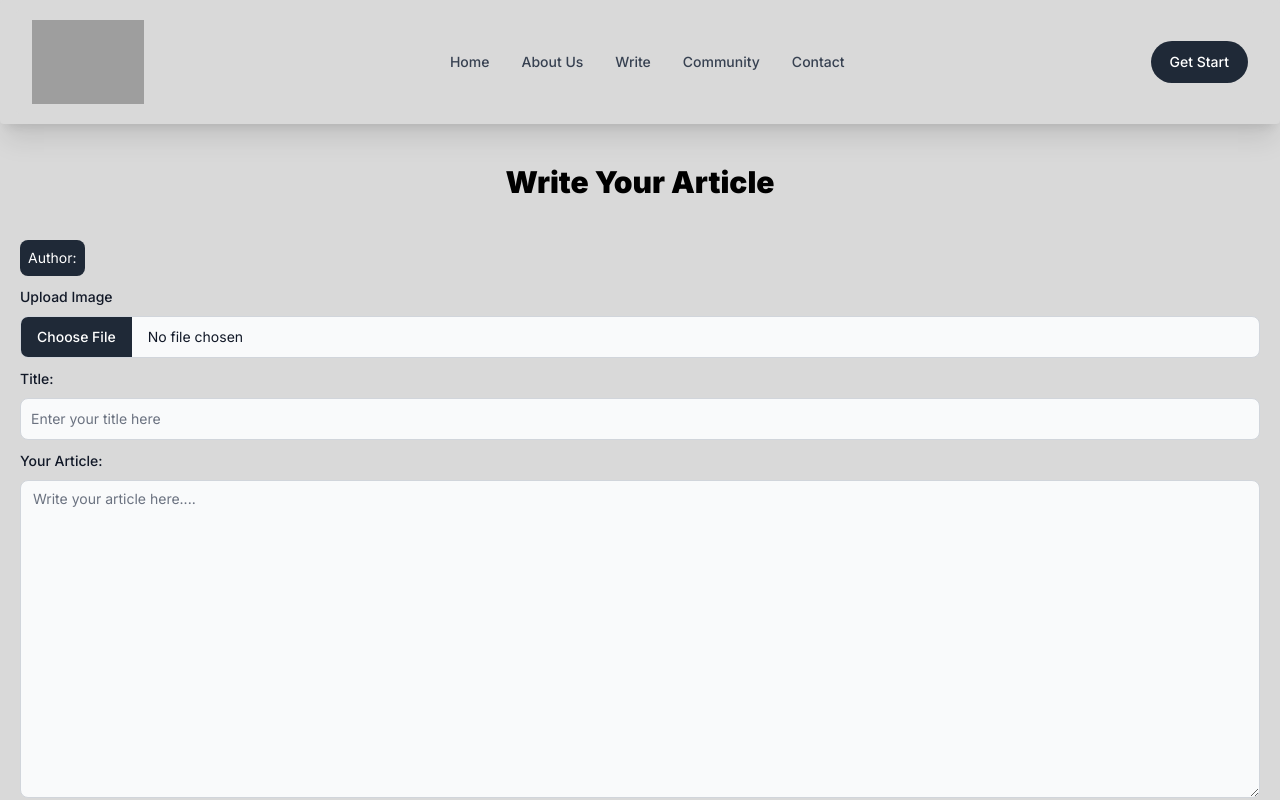
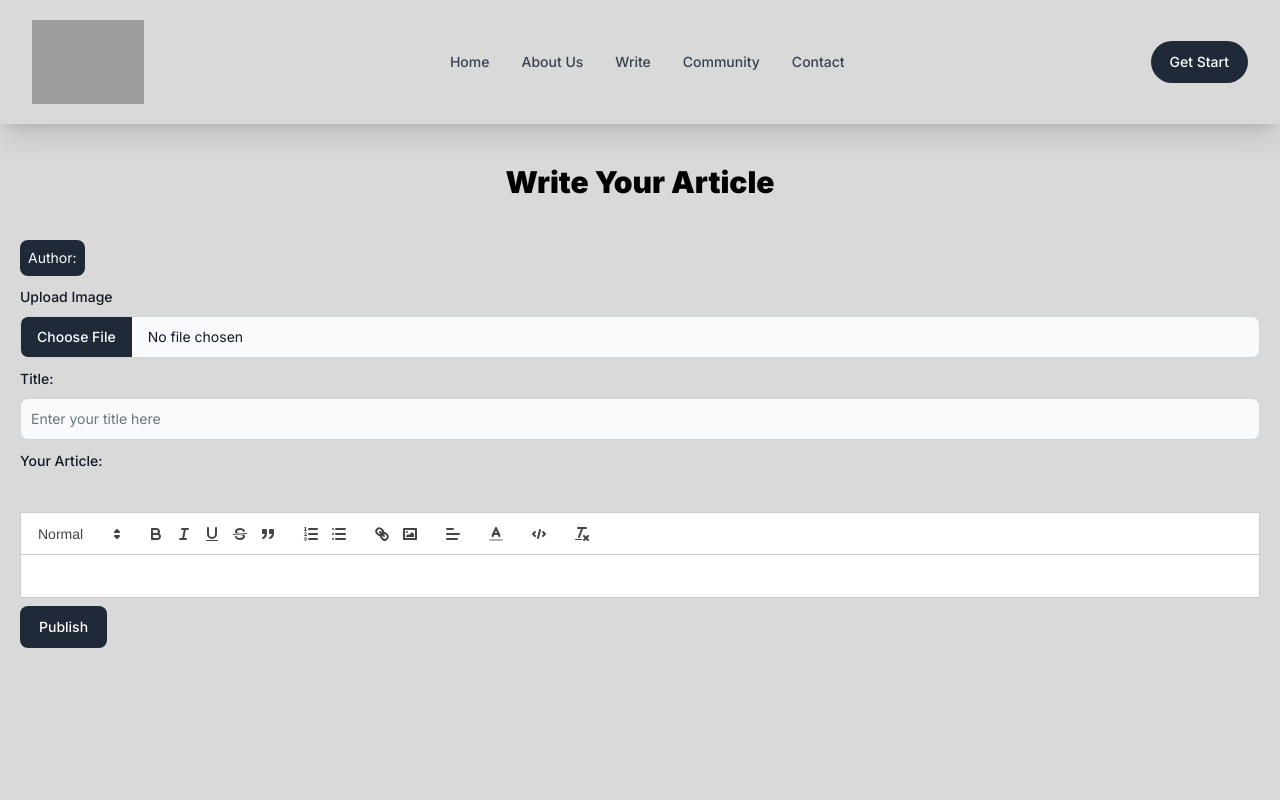
Before and after one commit to Alamin-22/Article-publishing-website-Client, a Next.js app: page /write in a window 1280 px wide. Shown: the top 800 px of the page. Built offline with nearby package versions, Linux system fonts and the light colour scheme; no server answers; grey boxes are pictures that could not be loaded.

Commit message:
commit before merge

```diff
--- a/package.json
+++ b/package.json
@@ -23,7 +23,8 @@
     "react-hook-form": "^7.49.3",
     "react-hot-toast": "^2.4.1",
     "react-icons": "^5.0.1",
-    "react-map-gl": "^7.1.7"
+    "react-map-gl": "^7.1.7",
+    "react-quill": "^2.0.0"
   },
   "devDependencies": {
     "autoprefixer": "^10.4.17",
--- a/src/Components/Home/LastestCard.jsx
+++ b/src/Components/Home/LastestCard.jsx
@@ -93,8 +93,8 @@ const LatestCard = ({ title, author, text, thumbnail, articleId }) => {
                     <h1 className='text-gray-700 font-black text-xs'>{articleId}</h1>
                     <h1 className='text-gray-800 font-black text-2xl'>{title}</h1>
                     <p className='text-gray-700 text-justify pb-4'>Written by {author} </p>
-                    <p className='text-gray-700 text-justify'>
-                        {showFullArticle ? text : truncatedText}
+                    <p className='text-gray-700'>
+                        <span dangerouslySetInnerHTML={{ __html: showFullArticle ? text : truncatedText }} />
                     </p>
                 </div>
                 {text.length > 200 && (
--- a/src/api/index.js
+++ b/src/api/index.js
@@ -1,8 +1,8 @@
 import axios from "axios";
 
 const axiosInstance = axios.create({
-  // baseURL: `https://article-publishing-website-server.vercel.app`,
-  baseURL: `http://localhost:5000`,
+  baseURL: `https://article-publishing-website-server.vercel.app`,
+  // baseURL: `http://localhost:5000`,
   withCredentials: true,
 });
 
--- a/src/app/write/page.js
+++ b/src/app/write/page.js
@@ -2,17 +2,57 @@
 import useAuth from "@/Hooks/useAuth";
 import axiosInstance from "@/api";
 import { Button, FileInput, Label, TextInput, Textarea } from "flowbite-react";
+import { useState } from "react";
 import toast from "react-hot-toast";
+import dynamic from "next/dynamic";
+import "react-quill/dist/quill.snow.css"; // Import Quill styles
+
+const QuillEditor = dynamic(() => import("react-quill"), { ssr: false });
 
 const page = () => {
   const { user } = useAuth();
+  const [content, setContent] = useState("");
   const apiEndPoint = "/addArticle";
+
+  const quillModules = {
+    toolbar: [
+      [{ header: [1, 2, 3, false] }],
+      ["bold", "italic", "underline", "strike", "blockquote"],
+      [{ list: "ordered" }, { list: "bullet" }],
+      ["link", "image"],
+      [{ align: [] }],
+      [{ color: [] }],
+      ["code-block"],
+      ["clean"],
+    ],
+  };
+
+  const quillFormats = [
+    "header",
+    "bold",
+    "italic",
+    "underline",
+    "strike",
+    "blockquote",
+    "list",
+    "bullet",
+    "link",
+    "image",
+    "align",
+    "color",
+    "code-block",
+  ];
+
+  const handleEditorChange = (newContent) => {
+    setContent(newContent);
+  };
 
   const handleAdd = async (e) => {
     e.preventDefault();
     const form = e.target;
     const title = form.title.value;
-    const article = form.article.value;
+    // const article = form.article.value;
+    const article = content;
     const author = user.displayName;
     const authorEmail = user.email;
     const imglink = "https://i.ibb.co/zs785ry/business-man-1572059-1920.jpg";
@@ -58,12 +98,19 @@ const page = () => {
           <div className="my-2 block">
             <Label htmlFor="article" value="Your Article:" />
           </div>
-          <Textarea
+          {/* <Textarea
             id="comment"
             name="article"
             placeholder="Write your article here...."
             required
             rows={15}
+          /> */}
+          <QuillEditor
+            value={content}
+            onChange={handleEditorChange}
+            modules={quillModules}
+            formats={quillFormats}
+            className="w-full h-[70%] mt-10 bg-white"
           />
           <Button color="dark" className="my-2" type="submit">
             Publish
```
Also changed, not shown: src/app/dashboardlayout/layout.js (+4 -7 lines), 1 other file (tests, documents, lock files or other folders).
